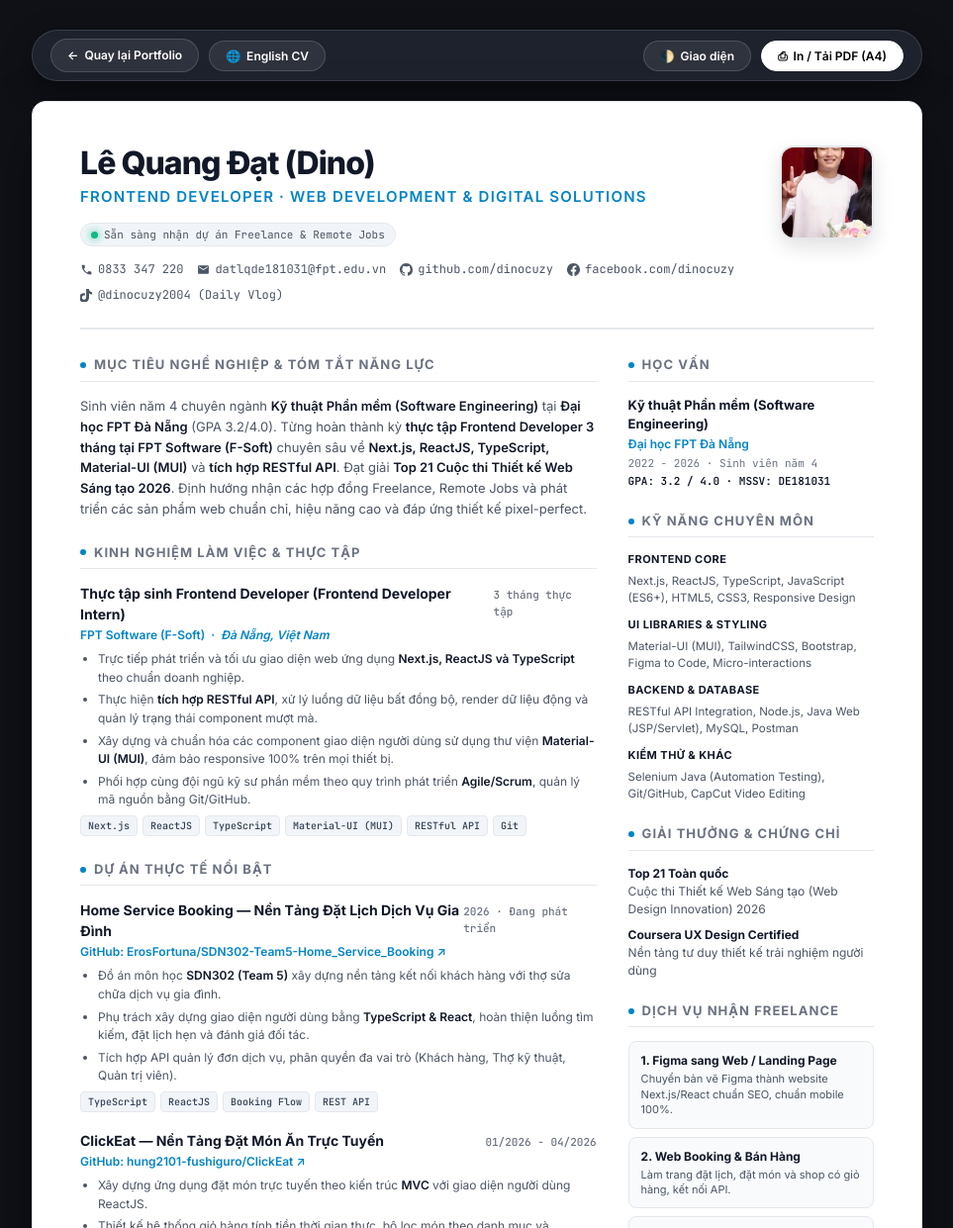
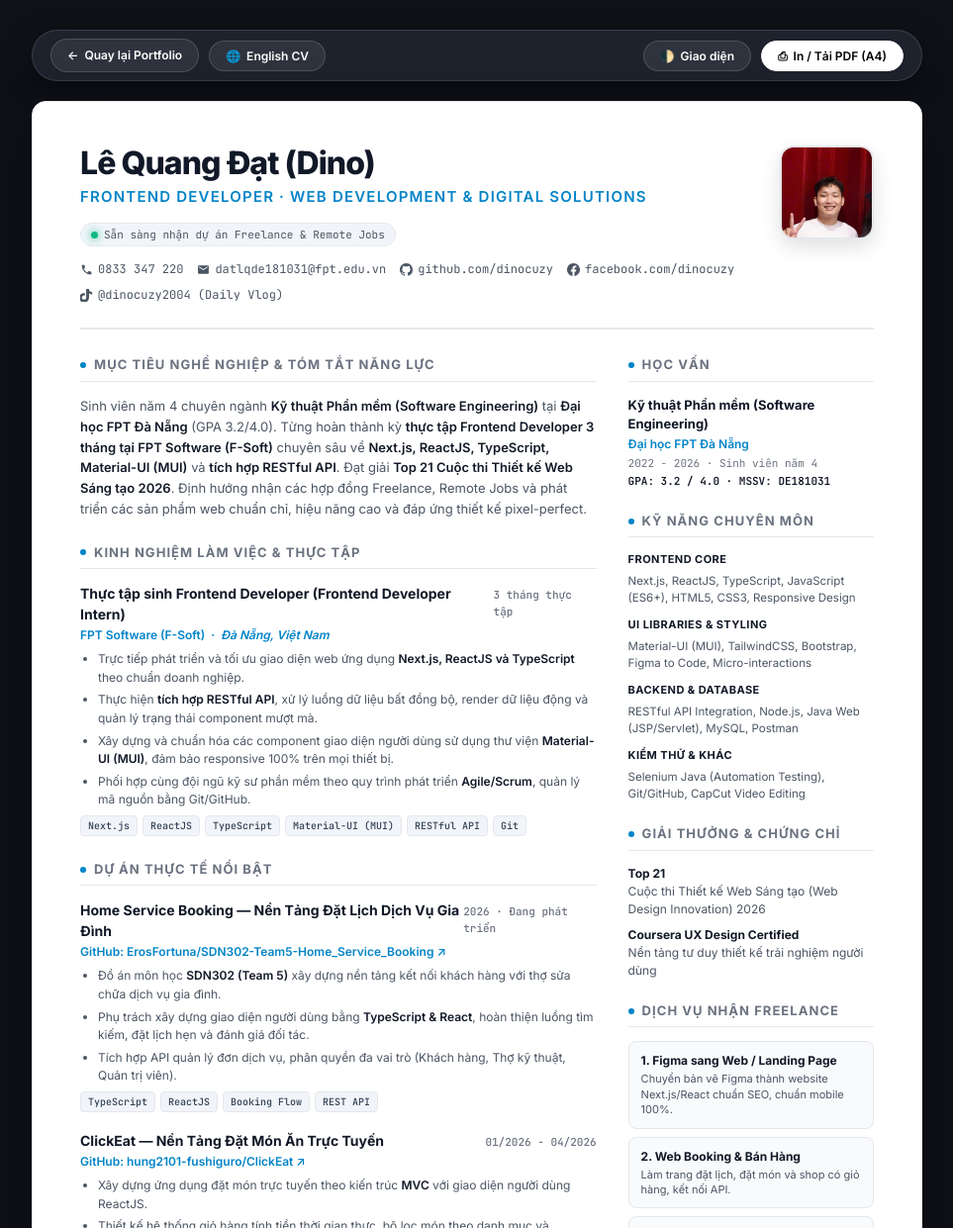
Before and after one commit to dinocuzy/DinoCV, a plain HTML site: page cv.html in a window 1280 px wide. Shown: the top 1241 px of the page at 99% size, without its empty margins (158-1121 px from the left). Drawn offline with Linux system fonts and the light colour scheme.

Commit message:
Update cv.html

```diff
--- a/cv.html
+++ b/cv.html
@@ -234,6 +234,7 @@
       width: 100%;
       height: 100%;
       object-fit: cover;
+      object-position: top;
     }
 
     /* 2-COLUMN MAIN BODY */
@@ -724,7 +725,7 @@
         <section class="sidebar-block">
           <h2 class="section-title" id="secAwardsTitle">Giải thưởng & Chứng chỉ</h2>
           <div style="font-size: 12px; margin-bottom: 8px;">
-            <strong style="color: var(--text-main);">Top 21 Toàn quốc</strong><br>
+            <strong style="color: var(--text-main);">Top 21</strong><br>
             <span style="color: var(--text-muted);">Cuộc thi Thiết kế Web Sáng tạo (Web Design Innovation) 2026</span>
           </div>
           <div style="font-size: 12px; margin-bottom: 8px;">
```
